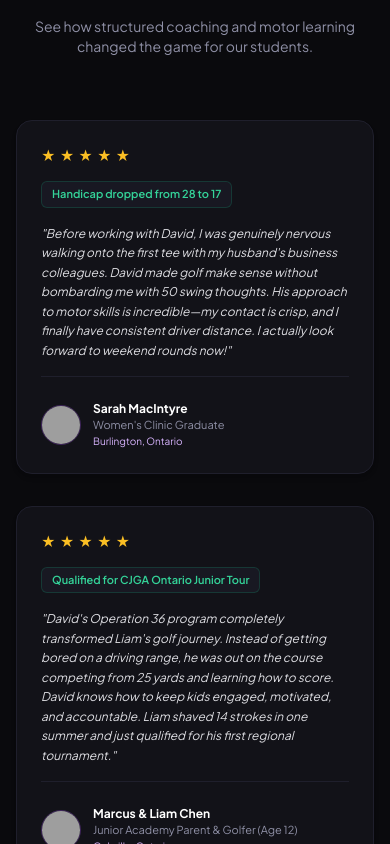
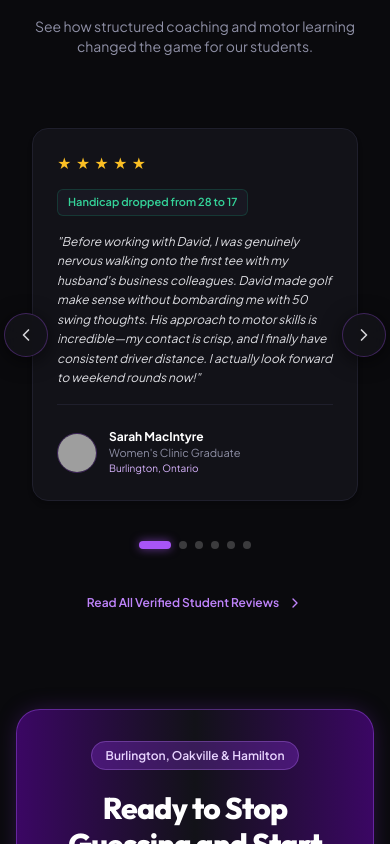
Before and after one commit to Ibraiz1122/Projectthree, a React (Vite) app: page / in a window 390 px wide. Shown: the part 8060-8904 px from the top of the page. Built offline with nearby package versions, Linux system fonts and the light colour scheme; grey boxes are pictures that could not be loaded.

Commit message:
Add responsive chevron navigation and smooth sliding carousel to testimonials section

```diff
--- a/src/pages/HomePage.tsx
+++ b/src/pages/HomePage.tsx
@@ -11,6 +11,7 @@ import {
   Sparkles,
   Zap,
   Users,
+  ChevronLeft,
   ChevronRight,
   Calendar,
   Phone,
@@ -26,7 +27,34 @@ interface HomePageProps {
 export const HomePage: React.FC<HomePageProps> = ({ setCurrentPage, setSelectedProgramId }) => {
   const [activeTechTab, setActiveTechTab] = useState<'trackman' | 'hackmotion' | 'boditrak'>('trackman');
   const [statsAnimated, setStatsAnimated] = useState(false);
+  const [testimonialIndex, setTestimonialIndex] = useState(0);
+  const [itemsPerPage, setItemsPerPage] = useState(3);
   const statsSectionRef = useRef<HTMLElement>(null);
+
+  useEffect(() => {
+    const handleResize = () => {
+      if (window.innerWidth < 768) {
+        setItemsPerPage(1);
+      } else if (window.innerWidth < 1024) {
+        setItemsPerPage(2);
+      } else {
+        setItemsPerPage(3);
+      }
+    };
+    handleResize();
+    window.addEventListener('resize', handleResize);
+    return () => window.removeEventListener('resize', handleResize);
+  }, []);
+
+  const maxTestimonialIndex = Math.max(0, testimonialsData.length - itemsPerPage);
+
+  const handlePrevTestimonial = () => {
+    setTestimonialIndex((prev) => (prev > 0 ? prev - 1 : maxTestimonialIndex));
+  };
+
+  const handleNextTestimonial = () => {
+    setTestimonialIndex((prev) => (prev < maxTestimonialIndex ? prev + 1 : 0));
+  };
 
   useEffect(() => {
     const observer = new IntersectionObserver(
@@ -582,12 +610,40 @@ export const HomePage: React.FC<HomePageProps> = ({ setCurrentPage, setSelectedP
           </p>
         </div>
 
-        <div className="grid grid-cols-1 md:grid-cols-3 gap-8">
-          {testimonialsData.slice(0, 3).map((item) => (
+        <div className="relative group/carousel">
+          {/* Chevron Left Button */}
+          <button
+            onClick={handlePrevTestimonial}
+            className="absolute -left-3 sm:-left-5 lg:-left-6 top-1/2 -translate-y-1/2 z-20 w-11 h-11 sm:w-12 sm:h-12 rounded-full bg-brand-card/90 backdrop-blur-md border border-brand-purple-500/30 hover:border-brand-purple-400 hover:bg-brand-purple-600/30 text-white flex items-center justify-center shadow-[0_4px_20px_rgba(0,0,0,0.6)] transition-all duration-300 hover:scale-110 active:scale-95 focus:outline-none"
+            aria-label="Previous testimonials"
+          >
+            <ChevronLeft className="w-5 h-5 text-zinc-300 hover:text-white transition-colors" />
+          </button>
+
+          {/* Chevron Right Button */}
+          <button
+            onClick={handleNextTestimonial}
+            className="absolute -right-3 sm:-right-5 lg:-right-6 top-1/2 -translate-y-1/2 z-20 w-11 h-11 sm:w-12 sm:h-12 rounded-full bg-brand-card/90 backdrop-blur-md border border-brand-purple-500/30 hover:border-brand-purple-400 hover:bg-brand-purple-600/30 text-white flex items-center justify-center shadow-[0_4px_20px_rgba(0,0,0,0.6)] transition-all duration-300 hover:scale-110 active:scale-95 focus:outline-none"
+            aria-label="Next testimonials"
+          >
+            <ChevronRight className="w-5 h-5 text-zinc-300 hover:text-white transition-colors" />
+          </button>
+
+          {/* Sliding Track Container */}
+          <div className="overflow-hidden px-1 py-2">
+            <div
+              className="flex transition-transform duration-500 ease-[cubic-bezier(0.16,1,0.3,1)]"
+              style={{
+                transform: `translateX(-${testimonialIndex * (100 / itemsPerPage)}%)`
+              }}
+            >
+              {testimonialsData.map((item) => (
                 <div
                   key={item.id}
-              className="p-6 rounded-2xl bg-brand-card border border-brand-cardBorder flex flex-col justify-between hover:border-brand-purple-500/40 transition-all duration-300 shadow-md"
+                  className="flex-shrink-0 px-3 sm:px-4"
+                  style={{ width: `${100 / itemsPerPage}%` }}
                 >
+                  <div className="h-full p-6 sm:p-7 rounded-2xl bg-brand-card border border-brand-cardBorder flex flex-col justify-between hover:border-brand-purple-500/50 hover:shadow-[0_8px_30px_rgba(168,85,247,0.15)] transition-all duration-300 shadow-md group">
                     <div className="space-y-4">
                       {/* Rating Stars */}
                       <div className="flex items-center gap-1 text-amber-400">
@@ -612,13 +668,34 @@ export const HomePage: React.FC<HomePageProps> = ({ setCurrentPage, setSelectedP
                         className="w-10 h-10 rounded-full object-cover border border-brand-purple-500/30"
                       />
                       <div>
-                  <h4 className="font-bold text-xs text-white">{item.name}</h4>
+                        <h4 className="font-bold text-xs text-white group-hover:text-brand-purple-300 transition-colors">
+                          {item.name}
+                        </h4>
                         <p className="text-[11px] text-brand-muted">{item.role}</p>
                         <p className="text-[10px] text-brand-purple-300">{item.location}</p>
                       </div>
                     </div>
                   </div>
+                </div>
               ))}
+            </div>
+          </div>
+
+          {/* Dots Indicator */}
+          <div className="flex items-center justify-center gap-2 mt-8">
+            {Array.from({ length: maxTestimonialIndex + 1 }).map((_, i) => (
+              <button
+                key={i}
+                onClick={() => setTestimonialIndex(i)}
+                className={`h-2 rounded-full transition-all duration-300 focus:outline-none ${
+                  testimonialIndex === i
+                    ? 'w-8 bg-brand-purple-500 shadow-[0_0_10px_rgba(168,85,247,0.6)]'
+                    : 'w-2 bg-white/20 hover:bg-white/40'
+                }`}
+                aria-label={`Go to slide ${i + 1}`}
+              />
+            ))}
+          </div>
         </div>
 
         <div className="text-center mt-10">
```
Lines whose indentation alone changed are shown as unchanged.
